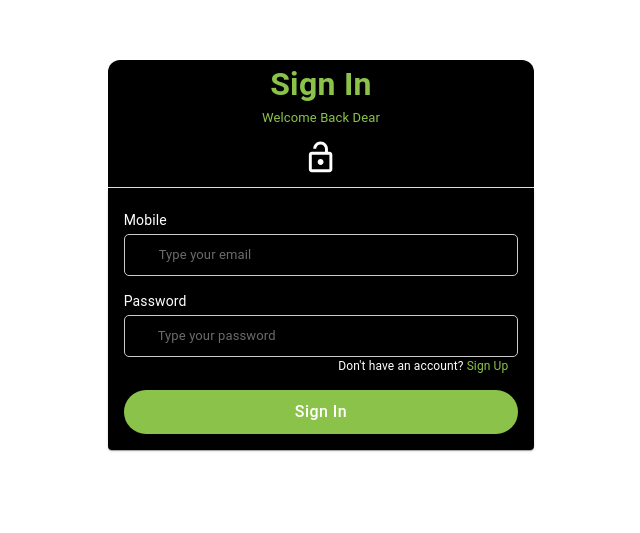
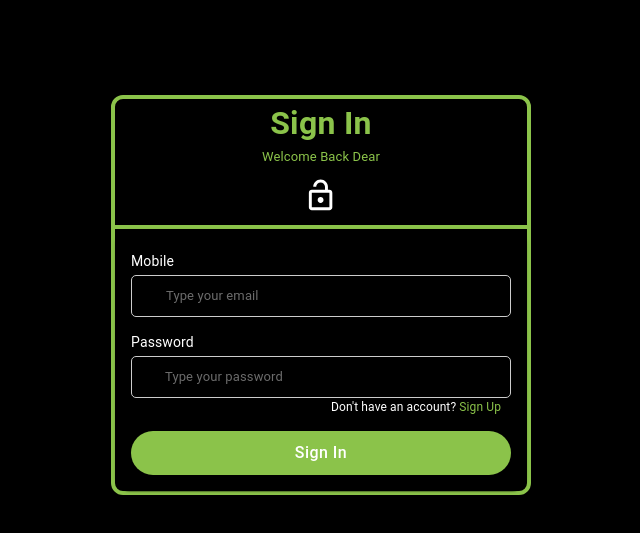
Before and after one commit to Kapil9555/baddidukkan, a Next.js app: page /login in a window 1280 px wide. Shown: the part 105-638 px from the top of the page, without its empty margins (319-959 px from the left). Built offline with nearby package versions, Linux system fonts and the light colour scheme.

Commit message:
new changes login signup

```diff
--- a/app/login/page.js
+++ b/app/login/page.js
@@ -13,18 +13,18 @@ const Login = () => {
 
     return (
         <Container maxWidth={'xl'} disableGutters>
-            <Grid container justifyContent={'center'} alignItems={'center'} sx={{ height: "90vh" }}>
-                <Grid item xs={12} sm={8} md={6} lg={4} sx={{bgcolor:"black",borderRadius:"12px"}}>
-                    <Box>
+            <Grid container justifyContent={'center'} alignItems={'center'} sx={{ height: "100vh",bgcolor:"black",p:"0px 10px" }}>
+                <Grid item xs={12} sm={8} md={6} lg={4} sx={{bgcolor:"black",borderRadius:"12px",border:"4px solid #8bc34a"}}>
+                    <Box sx={{borderBottom:"4px solid #8bc34a"}}>
                         <Typography align='center' sx={{ fontSize: '2rem', color: "#8bc34a", fontWeight: "600" }}>Sign In</Typography>
                         <Typography align='center' sx={{color: "#8bc34a", fontSize: { lg: "13px", md: "14px", sm: "13px", xs: "12px" } }}>Welcome Back Dear</Typography>
-                        <Box sx={{ p: 1.5, borderBottom: "1px solid #dee2e6" }}>
+                        <Box sx={{ p: 1.5}}>
                             <Box sx={{ display: "flex", justifyContent: "center", alignItems: "center", }}>
                                 <LockOpenOutlinedIcon sx={{ fontSize: "2.2rem", color: "white" }} />
                             </Box>
                         </Box>
                     </Box>
-                    <Paper sx={{ bgcolor: "#000000" }}>
+                    <Paper sx={{ bgcolor: "#000000",borderRadius:"15px" }}>
                         <Grid container sx={{ p: 2, pt: 1.5 }}>
                             <Grid item xs={12} sx={{ mt: "10px", pr: "7px" }}>
                                 <Typography sx={{ fontSize: "14px", color: "#ffffff" }}>Mobile</Typography>
```
Also changed, not shown: app/signup/page.js (+5 -5 lines).
